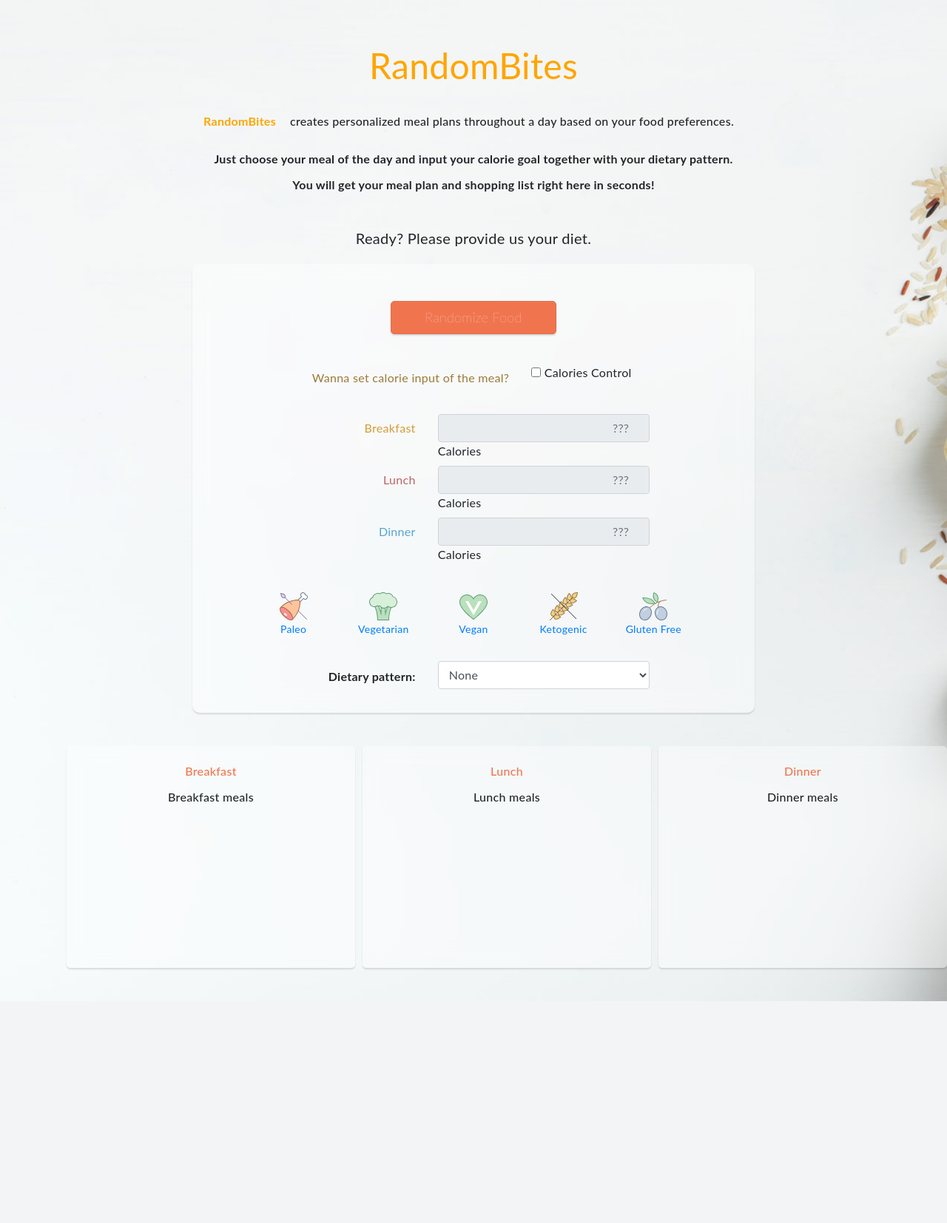
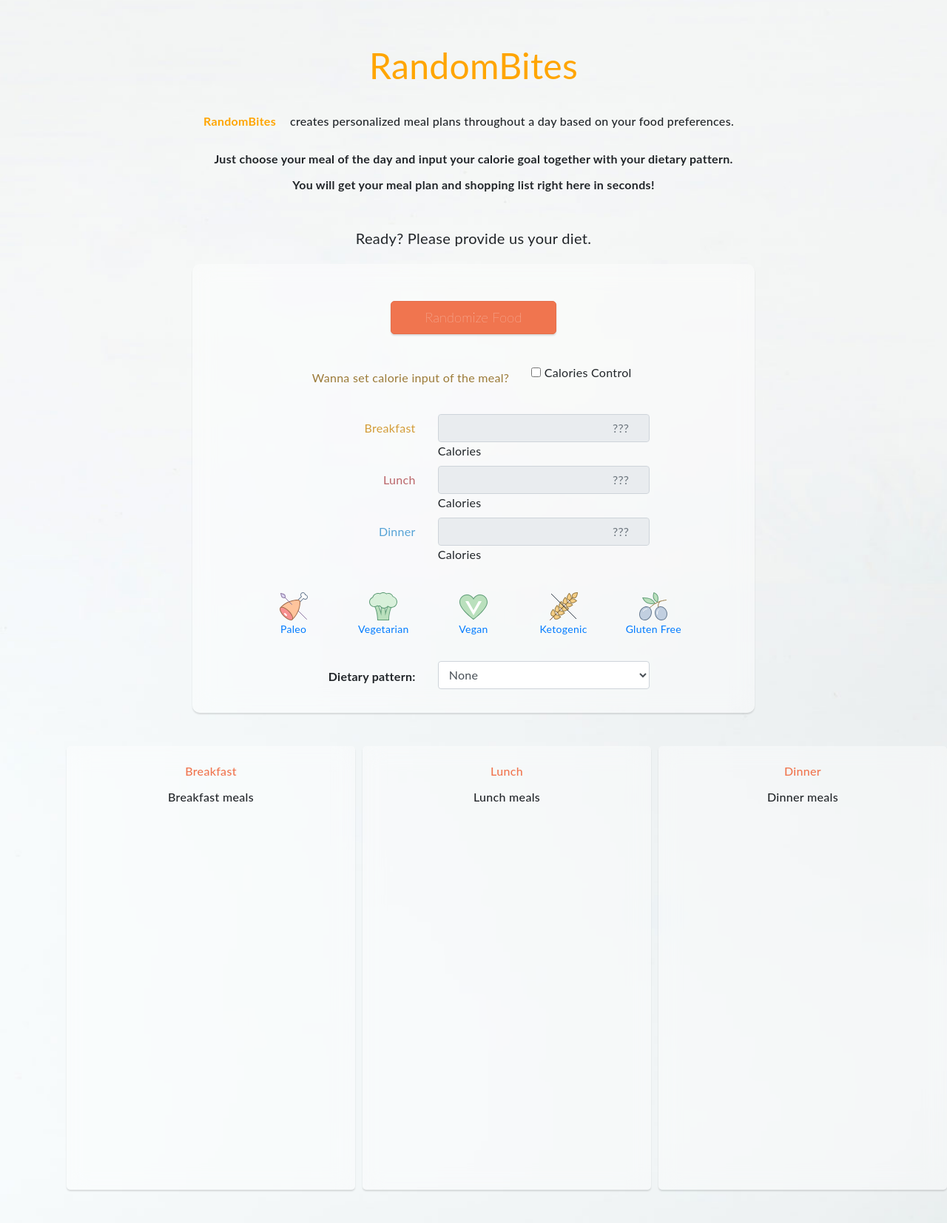
Before and after one commit to 4800ProjectRaccoons/VariantFoodScheduler, a Flask app: page / in a window 1280 px wide. Shown: the part 95-1749 px from the top of the page at 74% size. Before the commit the page ends 1449 px from the top, so only its background shows below. Run offline with Flask 2, Linux system fonts and the light colour scheme; some libraries are stand-ins or nearby versions.

Commit message:
Increased the size of the result box to fit the returned content

```diff
--- a/src/main/source/templates/index.html
+++ b/src/main/source/templates/index.html
@@ -21,10 +21,10 @@
             }
             .columnX {
               padding: 16px;
-              height: 300px;
+              height: 600px;
               margin: 5px;
               backdrop-filter: blur(14px);
-            background-color: rgba(255, 255, 255, 0.4);
+              background-color: rgba(255, 255, 255, 0.4);
     /* card bg: */
                 box-shadow: 0 2px 2px 0 rgba(0, 0, 0, 0.12);
                 border-radius: 5px;
```
